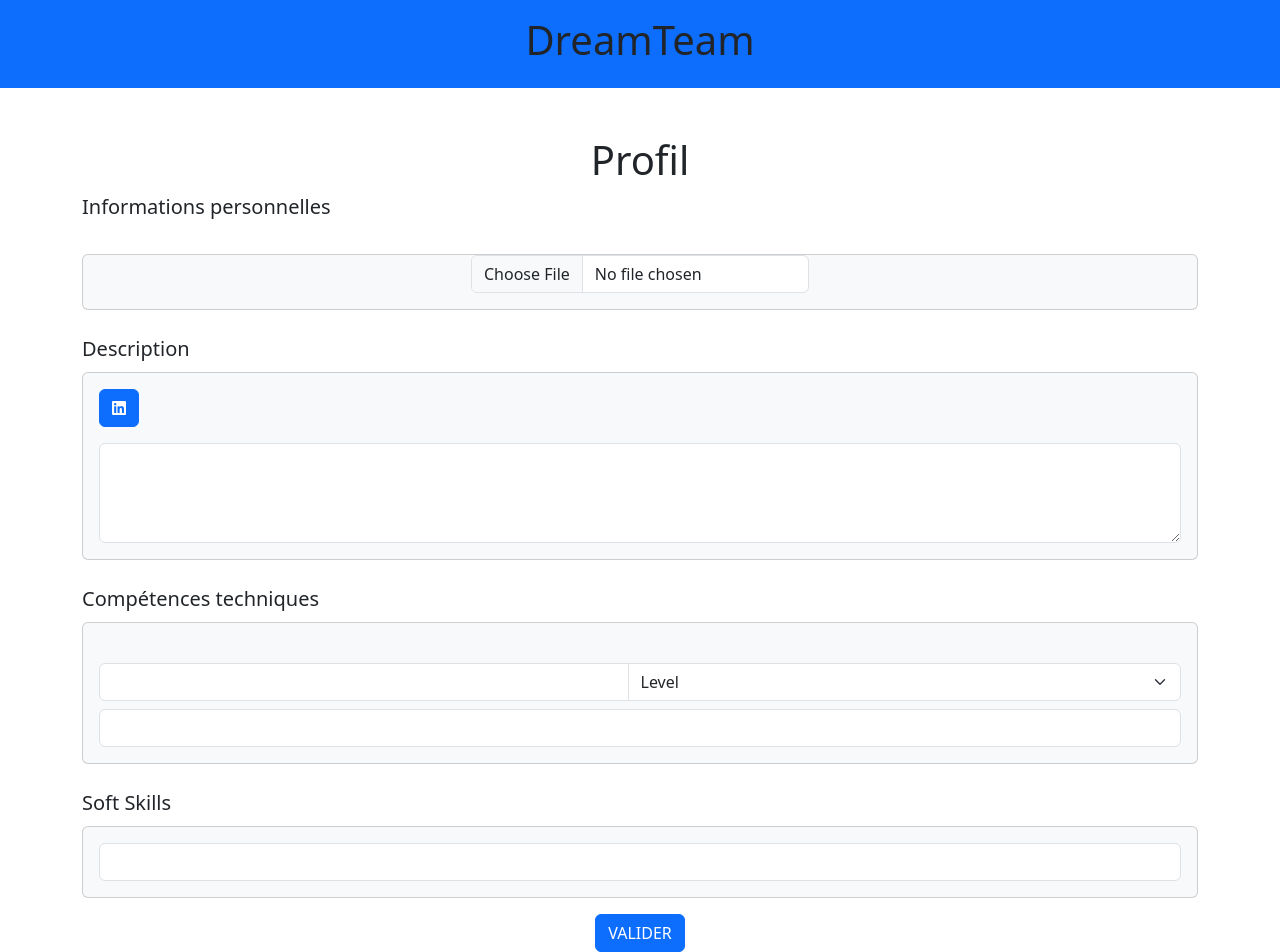
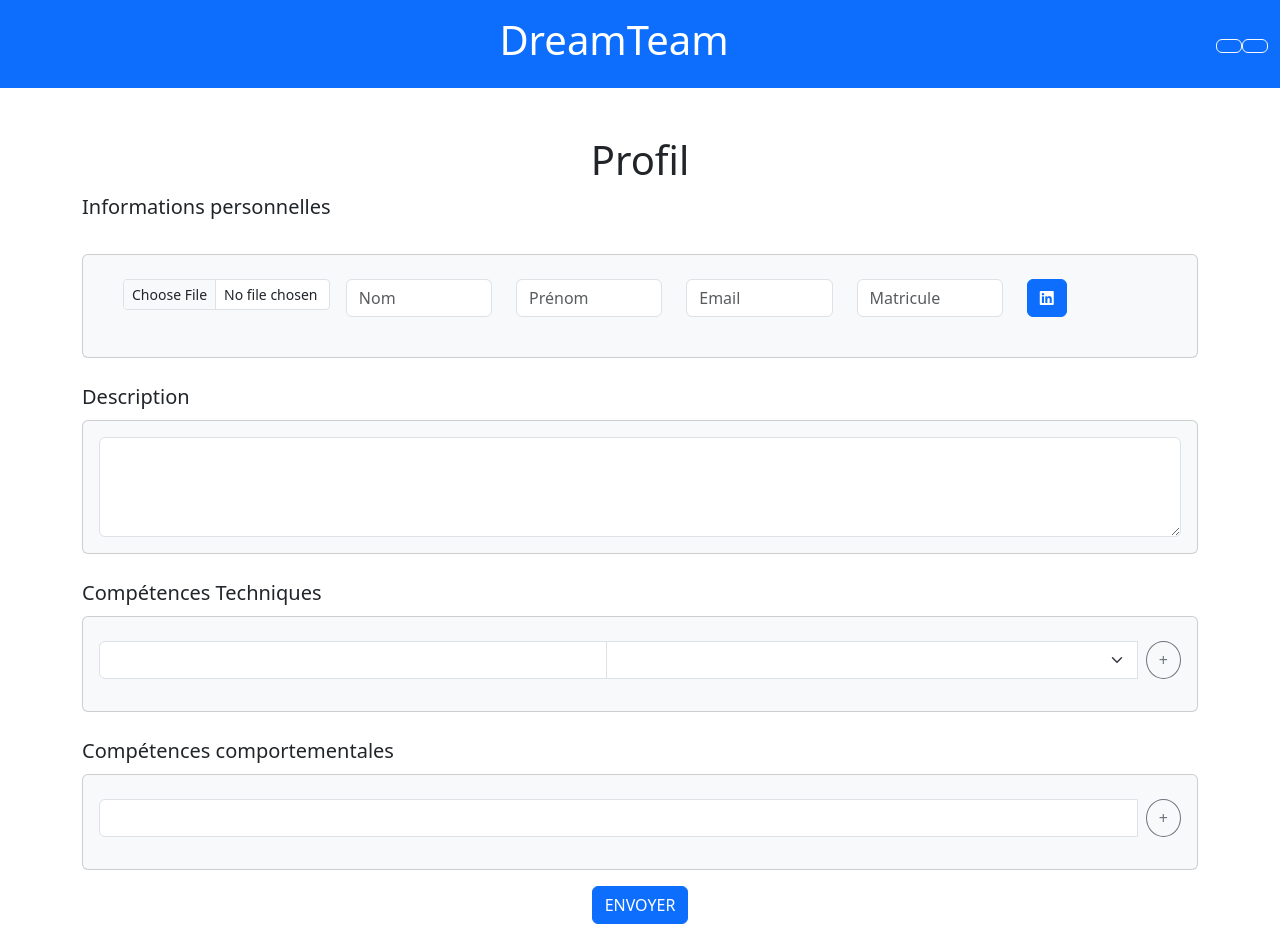
Before and after one commit to Sabrina-Dubois/dream-team-dev, a Vue app in the folder dt-presentation/: page / in a window 1280 px wide. After the commit the page ends 924 px from the top, so only its background shows below. Built offline with nearby package versions, Linux system fonts and the light colour scheme; some icons are missing.

Commit message:
Upadte front component Skills

```diff
--- a/dt-presentation/index.html
+++ b/dt-presentation/index.html
@@ -3,6 +3,7 @@
   <head>
     <meta charset="UTF-8">
     <link rel="icon" href="/favicon.ico">
+    <link href="https://cdnjs.cloudflare.com/ajax/libs/flag-icon-css/6.6.6/css/flag-icons.min.css" rel="stylesheet">
     <meta name="viewport" content="width=device-width, initial-scale=1.0">
 
     <title>Vite App</title>
--- a/dt-presentation/package.json
+++ b/dt-presentation/package.json
@@ -15,6 +15,7 @@
     "@popperjs/core": "^2.11.8",
     "bootstrap": "^5.3.3",
     "vue": "^3.4.29",
+    "vue-i18n": "^9.14.0",
     "vue-router": "^4.3.3"
   },
   "devDependencies": {
--- a/dt-presentation/src/components/Header.vue
+++ b/dt-presentation/src/components/Header.vue
@@ -1,14 +1,28 @@
 <template>
-	<nav class="navbar bg-primary" >
-		<div class="container-fluid d-flex justify-content-center">
-			<span class="navbar h1">DreamTeam</span>
+	<nav class="navbar bg-primary">
+		<div class="container-fluid d-flex justify-content-between">
+			<span></span>
+			<span class="navbar text-white h1">DreamTeam</span>
+			<div>
+				<button @click="changeLanguage('fr')" class="btn btn-outline-light ms-auto">
+					<span class="fi fi-fr"></span>
+				</button>
+				<button @click="changeLanguage('en')" class="btn btn-outline-light ms-auto">
+					<span class="fi fi-gb"></span>
+				</button>
+			</div>
 		</div>
 	</nav>
 </template>
 
 <script >
 export default {
-    name: "Header"
+	name: 'Header',
+	methods: {
+		changeLanguage(lang) {
+			this.$i18n.locale = lang
+		}
+	}
 }
 </script>
 
--- a/dt-presentation/src/components/Skills.vue
+++ /dev/null
@@ -1,39 +0,0 @@
-<template>
-	<label for="TechnicalSkills" class="form-label fs-5 mb-2 mt-4">Compétences techniques</label>
-	<div class="card bg-light">
-		<div class="card-body d-flex flex-column">
-			<div class="input-group form-label fs-5 mb-2 mt-4">
-				<input type="text" class="form-control" />
-
-				<select class="form-select col-3" aria-label="Default select example">
-					<option selected>Level</option>
-					<option value="junior">Junior</option>
-					<option value="senior">Senior</option>
-					<option value="expert">Expert</option>
-				</select>
-			</div>
-
-			<input class="form-control" list="datalistTechnicalSkills" id="exampleDataList" />
-			<datalist id="datalistTechnicalSkills">
-				<option value="JAVA"></option>
-				<option value="JS"></option>
-				<option value="PYTHON"></option>
-			</datalist>
-		</div>
-	</div>
-</template>
-
-<script >
-export default {
-	name: 'Skills',
-	data() {
-
-	},
-	methods: {
-
-	}
-}
-</script>
-
-<style scoped>
-</style>
--- /dev/null
+++ b/dt-presentation/src/components/SoftSkills.vue
@@ -0,0 +1,80 @@
+<template>
+	<label for="TechnicalSkills" class="form-label fs-5 mb-2 mt-4">{{ $t('Soft Skills') }}</label>
+	<div class="card bg-light">
+		<div class="card-body d-flex flex-column">
+
+			<div class="mb-2">
+				<span
+					v-for="(skill, index) in selectedSkills"
+					:key="index"
+					class="badge bg-primary me-2"
+				>
+					{{ skill.name }}
+					<button
+						type="button"
+						class="btn-close btn-close-white btn-sm ms-2"
+						aria-label="Remove"
+						@click="removeSkill(index)"
+					></button>
+				</span>
+			</div>
+
+			<!-- Select skills -->
+			<div class="input-group mb-3">
+				<input
+					v-model="newSkill"
+					class="form-control"
+					list="datalistSoftSkills"
+				/>
+				<datalist id="datalistSoftSkills">
+							<option value="TRAVAIL EN EQUIPE"></option>
+							<option value="CURIEUX"></option>
+							<option value="PATIENT"></option>
+						</datalist>
+
+
+				<!-- Add new skill -->
+				<button
+					class="btn btn-outline-secondary ms-2 rounded-circle"
+					@click="addSkill"
+					style="border-radius: 50%;"
+				>+</button>
+			</div>
+		</div>
+	</div>
+</template>
+
+<script>
+export default {
+	name: 'SoftSkills',
+	data() {
+		return {
+			selectedSkills: [],
+			newSkill: ''
+		};
+	},
+	methods: {
+		// Function
+		addSkill() {
+			if (this.newSkill && !this.selectedSkills.some(skill => skill.name === this.newSkill)) {
+				this.selectedSkills.push({
+					name: this.newSkill
+				});
+				this.newSkill = '';
+			}
+		},
+		// Remove a skill
+		removeSkill(index) {
+			this.selectedSkills.splice(index, 1);
+		}
+	}
+};
+</script>
+
+<style scoped>
+.badge {
+	display: inline-flex;
+	align-items: center;
+}
+
+</style>
--- /dev/null
+++ b/dt-presentation/src/components/TechnicalSkills.vue
@@ -0,0 +1,89 @@
+<template>
+	<label for="TechnicalSkills" class="form-label fs-5 mb-2 mt-4">{{ $t('Compétences Techniques') }}</label>
+	<div class="card bg-light">
+		<div class="card-body d-flex flex-column">
+
+			<div class="mb-2">
+				<span
+					v-for="(skill, index) in selectedSkills"
+					:key="index"
+					class="badge bg-primary me-2"
+				>
+					{{ skill.name }} - {{ skill.level }}
+					<button
+						type="button"
+						class="btn-close btn-close-white btn-sm ms-2"
+						aria-label="Remove"
+						@click="removeSkill(index)"
+					></button>
+				</span>
+			</div>
+
+			<!-- Select skills -->
+			<div class="input-group mb-3">
+				<input
+					v-model="newSkill"
+					class="form-control"
+					list="datalistTechnicalSkills"
+				/>
+				<datalist id="datalistTechnicalSkills">
+					<option value="JAVA"></option>
+					<option value="JS"></option>
+					<option value="PYTHON"></option>
+				</datalist>
+
+				<select v-model="newLevel" class="form-select col-3" aria-label="Select level">
+					<option selected disabled>Level</option>
+					<option value="junior">{{ $t('Junior') }}</option>
+					<option value="senior">{{ $t('Senior') }}</option>
+					<option value="expert">{{ $t('Expert') }}</option>
+				</select>
+
+				<!-- Add new skill -->
+				<button
+					class="btn btn-outline-secondary ms-2 rounded-circle"
+					@click="addSkill"
+					style="border-radius: 50%;"
+				>+</button>
+			</div>
+		</div>
+	</div>
+</template>
+
+<script>
+export default {
+	name: 'TechnicalSkills',
+	data() {
+		return {
+			selectedSkills: [],
+			newSkill: '',
+			newLevel: '',
+		};
+	},
+	methods: {
+		// Function
+		addSkill() {
+			if (this.newSkill && this.newLevel && !this.selectedSkills.some(skill => skill.name === this.newSkill)) {
+				this.selectedSkills.push({
+					name: this.newSkill,
+					level: this.newLevel
+				});
+				this.newSkill = '';
+				this.newLevel = '';
+			}
+		},
+		// Remove a skill
+		removeSkill(index) {
+			this.selectedSkills.splice(index, 1);
+		}
+	}
+};
+</script>
+
+<style scoped>
+.badge {
+	display: inline-flex;
+	align-items: center;
+}
+
+</style>
--- /dev/null
+++ b/dt-presentation/src/locales/en.json
@@ -0,0 +1,17 @@
+{
+  "Profil": "Profile",
+  "Informations personnelles": "Personal Information",
+  "Description": "Description",
+  "Soft Skills": "Soft Skills",
+  "ENVOYER": "SEND",
+  "Niveau Junior": "Junior Level",
+  "Niveau Senior": "Senior Level",
+  "Niveau Expert": "Expert Level",
+  "Compétences techniques": "Technical Skills",
+  "Choisir un fichier": "Choose a file",
+  "Aucun fichier choisi": "No file chosen",
+  "Level": "Level",
+  "JAVA": "JAVA",
+  "JS": "JS",
+  "PYTHON": "PYTHON"
+}
--- /dev/null
+++ b/dt-presentation/src/locales/fr.json
@@ -0,0 +1,17 @@
+{
+  "Profil": "Profil",
+  "Informations personnelles": "Informations personnelles",
+  "Description": "Description",
+  "Soft Skills": "Compétences comportementales",
+  "ENVOYER": "ENVOYER",
+  "Niveau Junior": "Niveau Junior",
+  "Niveau Senior": "Niveau Senior",
+  "Niveau Expert": "Niveau Expert",
+  "Compétences techniques": "Compétences techniques",
+  "Choisir un fichier": "Choisir un fichier",
+  "Aucun fichier choisi": "Aucun fichier choisi",
+  "Level": "Niveau",
+  "JAVA": "JAVA",
+  "JS": "JS",
+  "PYTHON": "PYTHON"
+}
--- a/dt-presentation/src/views/ProfileView.vue
+++ b/dt-presentation/src/views/ProfileView.vue
@@ -1,51 +1,100 @@
 <template>
 	<main>
 		<div class="container mt-5">
-			<h1 class="text-center">Profil</h1>
+			<h1 class="text-center">{{ $t('Profil') }}</h1>
 
+			<!-- Informations personnelles -->
 			<div>
-				<label for="personalInfo" class="form-label fs-5">Informations personnelles</label>
-				<div class="d-flex flex-column align-items-center mt-4 card bg-light">
+				<label for="personalInfo" class="form-label fs-5">{{
+					$t('Informations personnelles')
+				}}</label>
+				<div class="d-flex flex-row align-items-start mt-4 card bg-light p-4">
+					<!-- Picture and File input  -->
+					<div class="d-flex flex-column align-items-center mx-3">
+						<!-- Picture -->
+						<div v-if="imageUrl" class="profile-picture-preview mb-2">
+							<img :src="imageUrl" alt="Profile" class="rounded-circle img-fluid" />
+						</div>
 
-					<!-- Picture -->
-					<div v-if="imageUrl" class="profile-picture-preview mb-3">
-						<img :src="imageUrl" alt="Profile" class="rounded-circle img-fluid" />
+						<div class="mb-2">
+							<input
+								class="form-control form-control-sm"
+								type="file"
+								@change="onFileChange"
+								accept="image/*"
+							/>
+						</div>
 					</div>
 
-					<!-- File input -->
-					<div class="mb-3">
-						<input type="file" @change="onFileChange" class="form-control" accept="image/*" />
+					<!-- Input fields -->
+					<div>
+						<div class="row">
+							<div class="col">
+								<input
+									type="text"
+									class="form-control mb-3"
+									placeholder="Nom"
+									v-model="user.nom"
+									@input="fetchData"
+								/>
+							</div>
+							<div class="col">
+								<input
+									type="text"
+									class="form-control mb-3"
+									placeholder="Prénom"
+									v-model="user.prenom"
+									@input="fetchData"
+								/>
+							</div>
+							<div class="col">
+								<input
+									type="email"
+									class="form-control mb-3"
+									placeholder="Email"
+									v-model="user.email"
+									@input="fetchData"
+								/>
+							</div>
+							<div class="col">
+								<input
+									type="text"
+									class="form-control mb-3"
+									placeholder="Matricule"
+									v-model="user.matricule"
+									@input="fetchData"
+								/>
+							</div>
+							<div class="col">
+								<a class="btn btn-primary" href="https://www.linkedin.com" target="_blank">
+									<i class="fab fa-linkedin"></i>
+								</a>
+							</div>
+						</div>
 					</div>
 				</div>
 
-				<label for="description" class="form-label fs-5 mb-2 mt-4">Description</label>
+				<!-- Description -->
+				<label for="description" class="form-label fs-5 mb-2 mt-4">{{ $t('Description') }}</label>
 				<div class="card bg-light">
 					<div class="card-body d-flex flex-column">
-						<div class="mb-3">
-							<a class="btn btn-primary" href="https://www.linkedin.com" target="_blank">
-								<i class="fab fa-linkedin"></i>
-							</a>
-						</div>
 						<textarea class="form-control" id="floatingTextarea2" style="height: 100px"></textarea>
 					</div>
 				</div>
 
-				<Skills />
+				<TechnicalSkills />
+				<SoftSkills />
 
-				<label for="Softskills" class="form-label fs-5 mb-2 mt-4">Soft Skills</label>
+				<!-- <label for="Softskills" class="form-label fs-5 mb-2 mt-4">{{ $t('Soft Skills') }}</label>
 				<div class="card bg-light">
 					<div class="card-body d-flex flex-column">
 						<input class="form-control" list="datalistSoftSkills" id="exampleDataList" />
-						<datalist id="datalistSoftSkills">
-							<option value="TRAVAIL EN EQUIPE"></option>
-							<option value="CURIEUX"></option>
-							<option value="PATIENT"></option>
-						</datalist>
+
 					</div>
-				</div>
+				</div> -->
 
 				<div class="d-flex justify-content-center mt-3">
-					<button class="btn btn-primary">VALIDER</button>
+					<button class="btn btn-primary">{{ $t('ENVOYER') }}</button>
 				</div>
 			</div>
 		</div>
@@ -53,16 +102,25 @@
 </template>
 
 <script >
-import Skills from '@/components/Skills.vue'
+import TechnicalSkills from '@/components/TechnicalSkills.vue';
+import SoftSkills from '@/components/SoftSkills.vue';
 
 export default {
 	name: 'ProfilView',
 	components: {
-		Skills
+		TechnicalSkills,
+		SoftSkills
 	},
 	data() {
 		return {
-			imageUrl: null
+			imageUrl: null,
+			imageUrl: null,
+			user: {
+				nom: '',
+				prenom: '',
+				email: '',
+				matricule: ''
+			}
 		}
 	},
 	methods: {
@@ -71,13 +129,16 @@
 			if (file) {
 				this.imageUrl = URL.createObjectURL(file)
 			}
+		},
+		fetchData() {
+			// Logique pour récupérer les données en fonction des champs de saisie
+			console.log('Fetching data from backend', this.user)
 		}
 	}
 }
 </script>
 
 <style scoped>
-/* Circular image */
 .profile-picture-preview {
 	width: 100px;
 	height: 100px;
```
Also changed, not shown: dt-presentation/src/main.js (+14 -1 lines), 1 other file (tests, documents, lock files or other folders).
